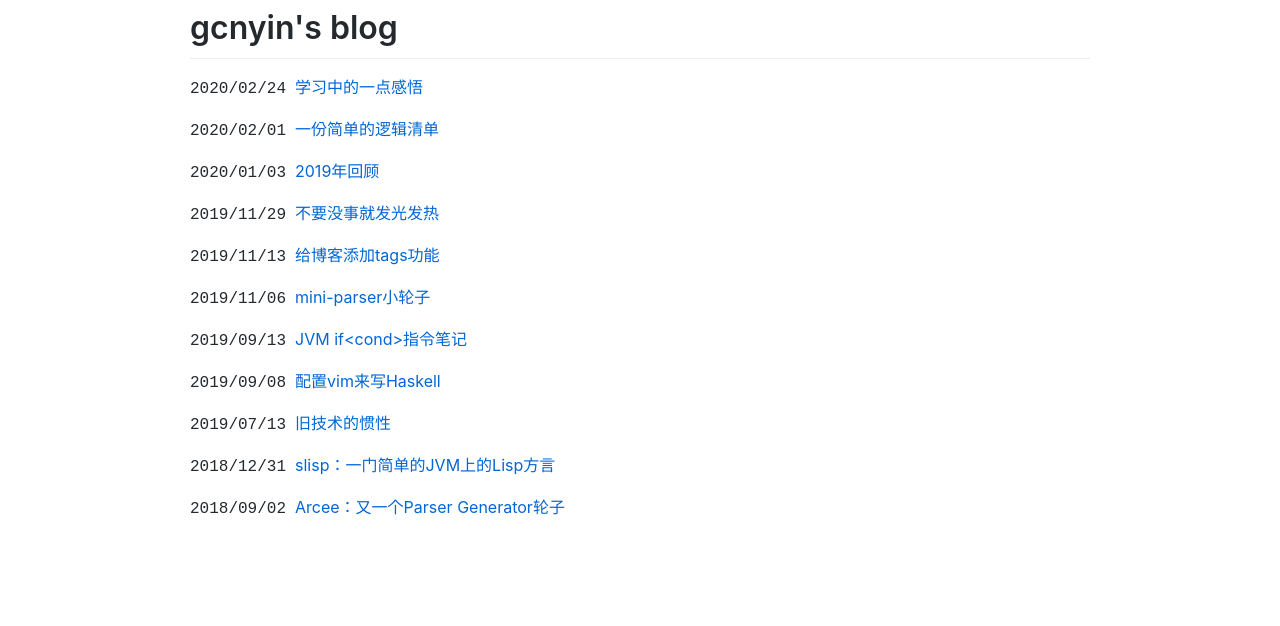
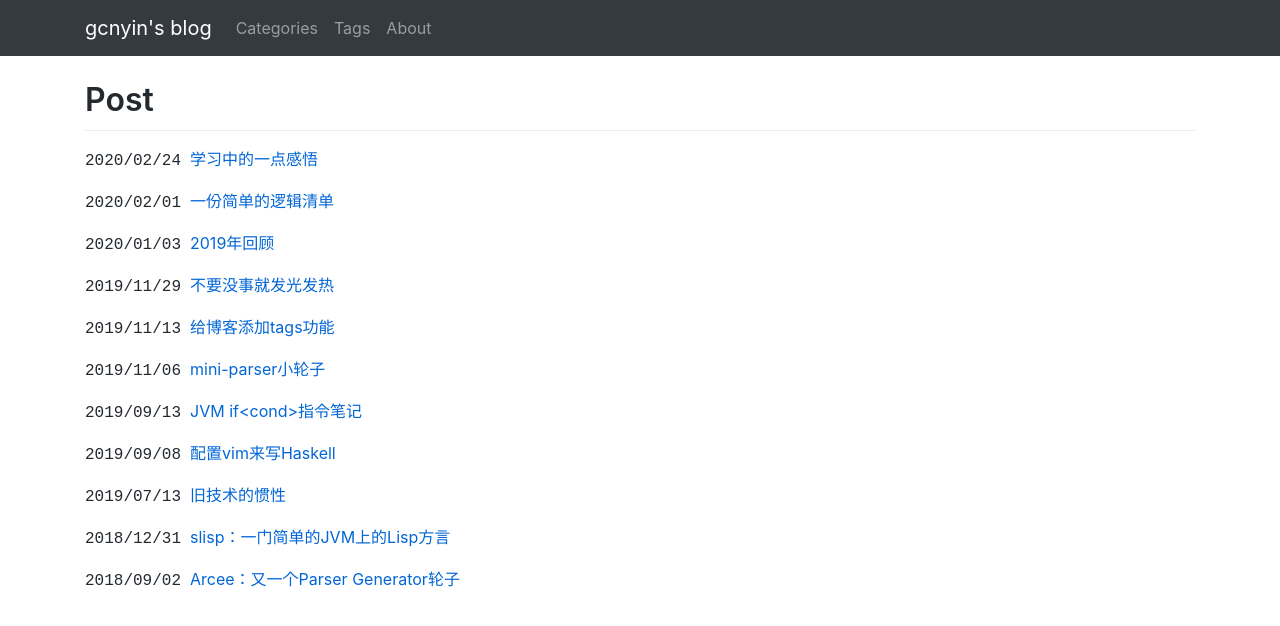
Before and after one commit to gcnyin/gcnyin.github.io, a Jekyll site: the page built from index.md, in a window 1280 px wide. Shown: the top 626 px of the page. Built offline with Jekyll 4.4.1, drawn with Linux system fonts in a browser that asks for light colours; a style sheet for code colours, icons or effects is not loaded.

Commit message:
update details

```diff
--- a/_layouts/default.html
+++ b/_layouts/default.html
@@ -5,19 +5,49 @@
     <meta charset="UTF-8">
     <meta name="viewport" content="width=device-width, initial-scale=1.0">
     <title>
-        {% if page.title %}
-        {{ page.title | escape }}
-        {% else %}
-        {{ site.title | escape }}
-        {% endif %}
+        {{ site.title | append: ' | ' | append: page.title}}
     </title>
+    <link rel="stylesheet" href="https://stackpath.bootstrapcdn.com/bootstrap/4.4.1/css/bootstrap.min.css"
+        integrity="sha384-Vkoo8x4CGsO3+Hhxv8T/Q5PaXtkKtu6ug5TOeNV6gBiFeWPGFN9MuhOf23Q9Ifjh" crossorigin="anonymous">
+    <script src="https://code.jquery.com/jquery-3.4.1.slim.min.js"
+        integrity="sha384-J6qa4849blE2+poT4WnyKhv5vZF5SrPo0iEjwBvKU7imGFAV0wwj1yYfoRSJoZ+n"
+        crossorigin="anonymous"></script>
+    <script src="https://cdn.jsdelivr.net/npm/popper.js@1.16.0/dist/umd/popper.min.js"
+        integrity="sha384-Q6E9RHvbIyZFJoft+2mJbHaEWldlvI9IOYy5n3zV9zzTtmI3UksdQRVvoxMfooAo"
+        crossorigin="anonymous"></script>
+    <script src="https://stackpath.bootstrapcdn.com/bootstrap/4.4.1/js/bootstrap.min.js"
+        integrity="sha384-wfSDF2E50Y2D1uUdj0O3uMBJnjuUD4Ih7YwaYd1iqfktj0Uod8GCExl3Og8ifwB6"
+        crossorigin="anonymous"></script>
     <link rel="stylesheet" href="{{site.baseurl}}/assets/css/github-markdown.css">
     <link rel="stylesheet" href="https://cdn.rawgit.com/PhilipTrauner/pygments-github-css/master/github.css" />
 </head>
 
 <body>
-    <div style="max-width: 900px; margin: auto;">
-        <div class="markdown-body" >
+    <nav class="navbar navbar-expand-lg navbar-dark bg-dark">
+        <div class="container">
+            <a class="navbar-brand" href="{{site.baseurl}}/">{{ site.title }}</a>
+            <button class="navbar-toggler" type="button" data-toggle="collapse" data-target="#navbarSupportedContent"
+                aria-controls="navbarSupportedContent" aria-expanded="false" aria-label="Toggle navigation">
+                <span class="navbar-toggler-icon"></span>
+            </button>
+
+            <div class="collapse navbar-collapse" id="navbarSupportedContent">
+                <ul class="navbar-nav mr-auto">
+                    <li class="nav-item">
+                        <a class="nav-link" href="{{site.baseurl}}/categories">Categories</a>
+                    </li>
+                    <li class="nav-item">
+                        <a class="nav-link" href="{{site.baseurl}}/tags">Tags</a>
+                    </li>
+                    <li class="nav-item">
+                        <a class="nav-link" href="{{site.baseurl}}/about">About</a>
+                    </li>
+                </ul>
+            </div>
+        </div>
+    </nav>
+    <div class="container">
+        <div class="markdown-body">
             {{ content }}
         </div>
     </div>
--- a/_layouts/home.html
+++ b/_layouts/home.html
@@ -1,7 +1,7 @@
 ---
 layout: default
 ---
-<h1>{{ site.title }}</h1>
-{% for post in site.posts %}
-<p><span style="font-family: monospace;">{{ post.date | date: "%Y/%m/%d" }}</span>&nbsp;&nbsp;<a href="{{ post.url | prepend: site.baseurl }}">{{ post.title | escape }}</a></p>
-{% endfor %}
+<div>
+    <h1>{{page.title}}</h1>
+    {{content}}
+</div>
--- a/index.md
+++ b/index.md
@@ -1,6 +1,8 @@
 ---
-# Feel free to add content and custom Front Matter to this file.
-# To modify the layout, see https://jekyllrb.com/docs/themes/#overriding-theme-defaults
+layout: page
+title: Post
+---
 
-layout: home
----
+{% for post in site.posts %}
+<p><span style="font-family: monospace;">{{ post.date | date: "%Y/%m/%d" }}</span>&nbsp;&nbsp;<a href="{{ post.url | prepend: site.baseurl }}">{{ post.title | escape }}</a></p>
+{% endfor %}
```
Also changed, not shown: categories.md (renamed from category.md, +2 -2 lines).
